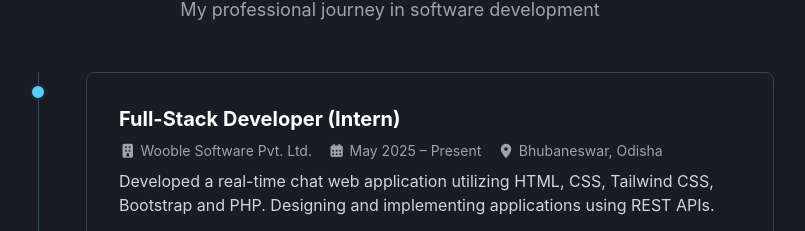
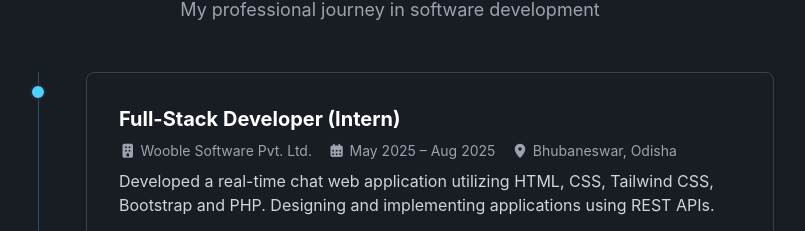
Before and after one commit to S28S12Mohanty/github_portfolio_react, a React (Vite) app: page / in a window 1280 px wide. Shown: the part 1454-1685 px from the top of the page, without its empty margins (250-1055 px from the left). Built offline with nearby package versions, Linux system fonts and the light colour scheme.

Commit message:
Update experience.jsx

```diff
--- a/src/components/experience.jsx
+++ b/src/components/experience.jsx
@@ -4,7 +4,7 @@ const experiences = [
   {
     title: "Full-Stack Developer (Intern)",
     company: "Wooble Software Pvt. Ltd.",
-    date: "May 2025 – Present",
+    date: "May 2025 – Aug 2025",
     location: "Bhubaneswar, Odisha",
     description:
       "Developed a real-time chat web application utilizing HTML, CSS, Tailwind CSS, Bootstrap and PHP. Designing and implementing applications using REST APIs.",
```
